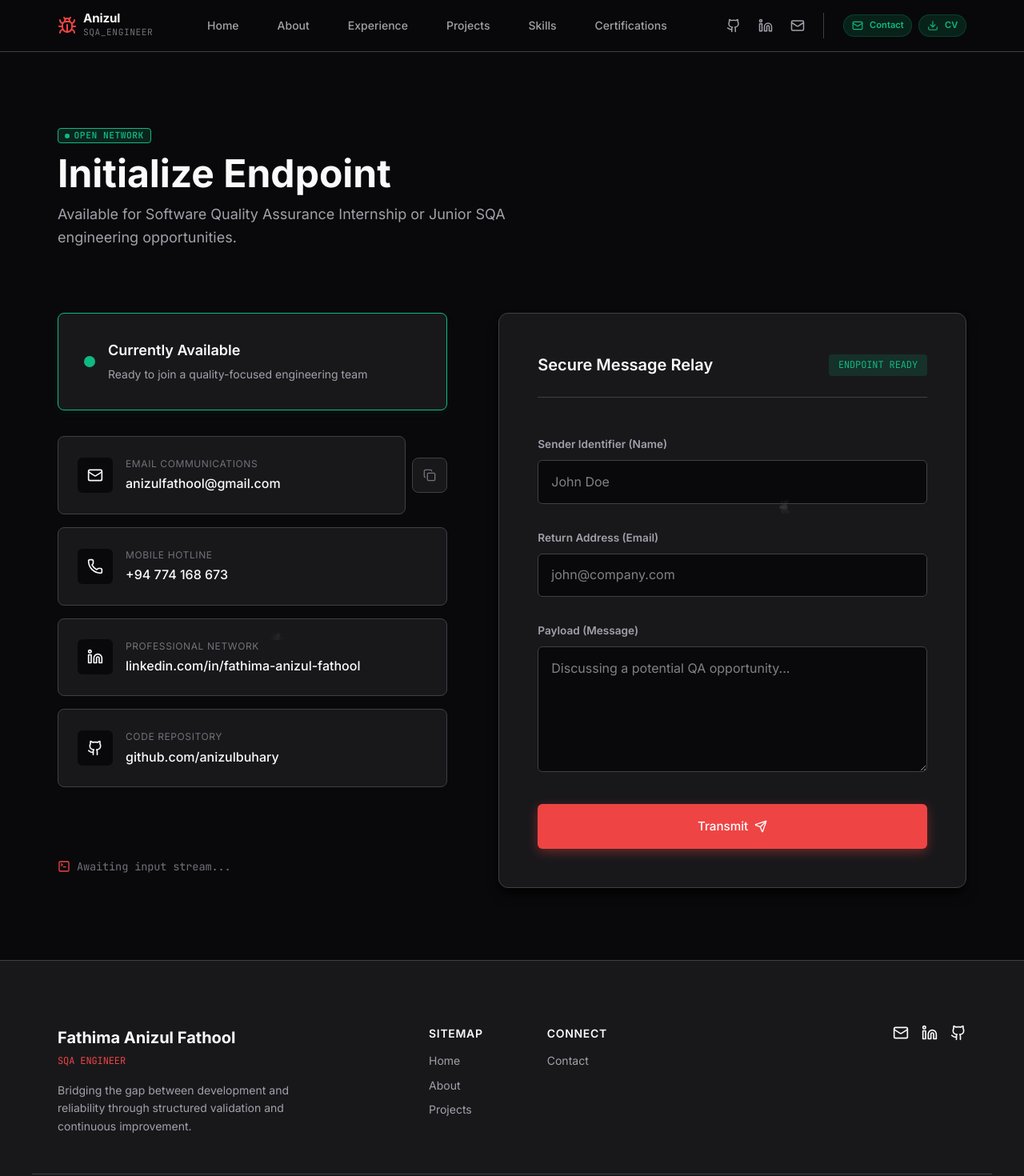
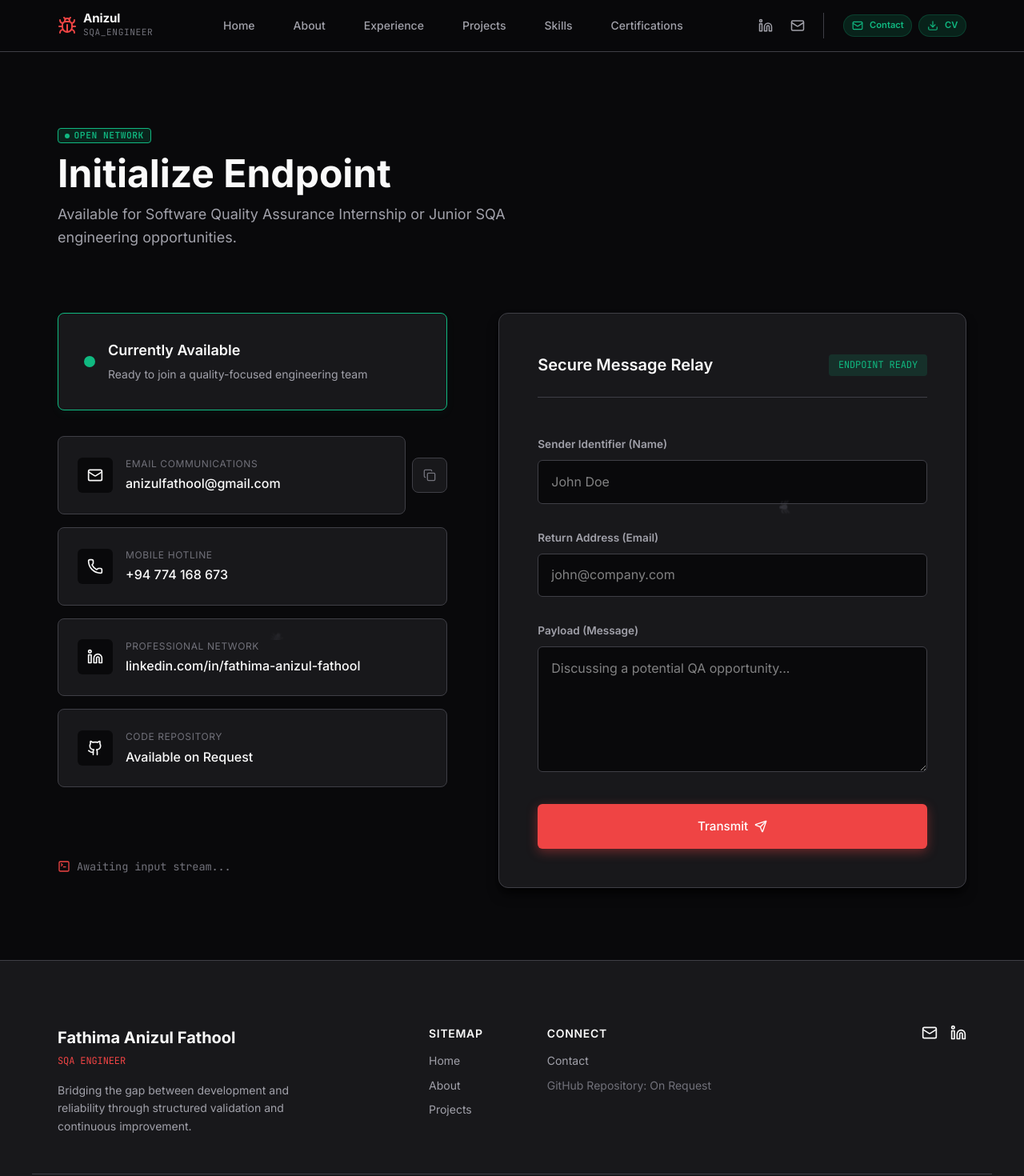
Before and after one commit to anizulbuhary/QA-Portfolio, a React (Vite) app: page /contact in a window 1280 px wide. Shown: the top 1470 px of the page at 80% size. Built offline with nearby package versions, Linux system fonts and the light colour scheme.

Commit message:
fix(links): implement manual email triggers and set github to on-request

```diff
--- a/src/components/layout/Footer.tsx
+++ b/src/components/layout/Footer.tsx
@@ -1,5 +1,5 @@
 import { Link } from 'react-router-dom';
-import { Github as GithubIcon, Linkedin as LinkedinIcon, Mail as MailIcon } from 'lucide-react';
+import { Linkedin as LinkedinIcon, Mail as MailIcon } from 'lucide-react';
 import './Footer.css';
 
 const Footer = () => {
@@ -25,19 +25,23 @@ const Footer = () => {
           <div className="link-group">
             <h4 className="link-group-title">Connect</h4>
             <Link to="/contact">Contact</Link>
+            <span className="footer-note">GitHub Repository: On Request</span>
           </div>
         </div>
 
         <div className="footer-actions">
           <div className="social-links" aria-label="Contact methods">
-            <a href="mailto:anizulfathool@gmail.com" title="Email anizulfathool@gmail.com">
+            <a
+              href="mailto:anizulfathool@gmail.com"
+              title="Email anizulfathool@gmail.com"
+              onClick={() => {
+                window.location.href = 'mailto:anizulfathool@gmail.com';
+              }}
+            >
               <MailIcon size={20} />
             </a>
             <a href="https://www.linkedin.com/in/fathima-anizul-fathool-9297451bb" target="_blank" rel="noopener noreferrer" title="LinkedIn Profile">
               <LinkedinIcon size={20} />
-            </a>
-            <a href="https://github.com/anizulbuhary" target="_blank" rel="noopener noreferrer" title="GitHub Repository">
-              <GithubIcon size={20} />
             </a>
           </div>
         </div>
--- a/src/components/layout/Navbar.tsx
+++ b/src/components/layout/Navbar.tsx
@@ -1,7 +1,7 @@
 import { useEffect, useState } from 'react';
 import { Link, useLocation } from 'react-router-dom';
 import { motion } from 'framer-motion';
-import { Bug, Menu, X, Download, Github, Linkedin, Mail, ArrowRight } from 'lucide-react';
+import { Bug, Menu, X, Download, Linkedin, Mail, ArrowRight } from 'lucide-react';
 import { AnimatePresence } from 'framer-motion';
 import './Navbar.css';
 
@@ -86,13 +86,17 @@ const Navbar = () => {
 
         <div className="nav-actions desktop-only">
             <div className="social-links-desktop">
-              <a href="https://github.com/anizulbuhary" target="_blank" rel="noopener noreferrer" className="social-icon-nav" title="GitHub">
-                <Github size={18} />
-              </a>
               <a href="https://www.linkedin.com/in/fathima-anizul-fathool-9297451bb" target="_blank" rel="noopener noreferrer" className="social-icon-nav" title="LinkedIn">
                 <Linkedin size={18} />
               </a>
-              <a href="mailto:anizulfathool@gmail.com" className="social-icon-nav" title="Email">
+              <a
+                href="mailto:anizulfathool@gmail.com"
+                className="social-icon-nav"
+                title="Email"
+                onClick={() => {
+                  window.location.href = 'mailto:anizulfathool@gmail.com';
+                }}
+              >
                 <Mail size={18} />
               </a>
             </div>
@@ -171,13 +175,16 @@ const Navbar = () => {
                   </a>
 
                   <div className="mobile-socials">
-                    <a href="https://github.com/anizulbuhary" target="_blank" rel="noopener noreferrer" className="social-icon">
-                      <Github size={20} />
-                    </a>
                     <a href="https://www.linkedin.com/in/fathima-anizul-fathool-9297451bb" target="_blank" rel="noopener noreferrer" className="social-icon">
                       <Linkedin size={20} />
                     </a>
-                    <a href="mailto:anizulfathool@gmail.com" className="social-icon">
+                    <a
+                      href="mailto:anizulfathool@gmail.com"
+                      className="social-icon"
+                      onClick={() => {
+                        window.location.href = 'mailto:anizulfathool@gmail.com';
+                      }}
+                    >
                       <Mail size={20} />
                     </a>
                   </div>
--- a/src/pages/Contact.tsx
+++ b/src/pages/Contact.tsx
@@ -60,7 +60,13 @@ const Contact = () => {
 
           <div className="contact-methods">
             <div className="contact-method-wrapper relative">
-              <a href="mailto:anizulfathool@gmail.com" className="contact-method">
+              <a
+                href="mailto:anizulfathool@gmail.com"
+                className="contact-method"
+                onClick={() => {
+                  window.location.href = 'mailto:anizulfathool@gmail.com';
+                }}
+              >
                 <div className="method-icon"><Mail size={20} /></div>
                 <div className="method-details">
                   <span className="method-label">Email Communications</span>
@@ -89,13 +95,13 @@ const Contact = () => {
                 <span className="method-val">linkedin.com/in/fathima-anizul-fathool</span>
               </div>
             </a>
-            <a href="https://github.com/anizulbuhary" target="_blank" rel="noopener noreferrer" className="contact-method">
+            <div className="contact-method is-static">
               <div className="method-icon"><Github size={20} /></div>
               <div className="method-details">
                 <span className="method-label">Code Repository</span>
-                <span className="method-val">github.com/anizulbuhary</span>
+                <span className="method-val text-brand-light">Available on Request</span>
               </div>
-            </a>
+            </div>
           </div>
 
           <div className="qa-greeting">
```
